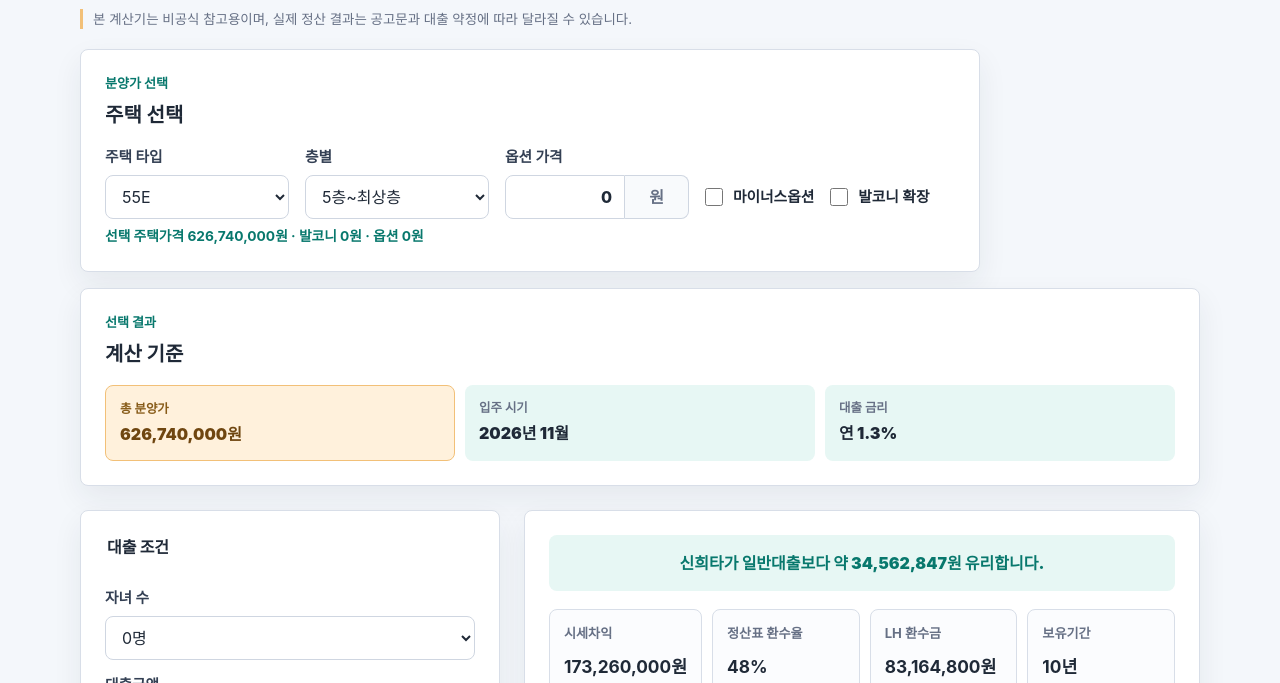
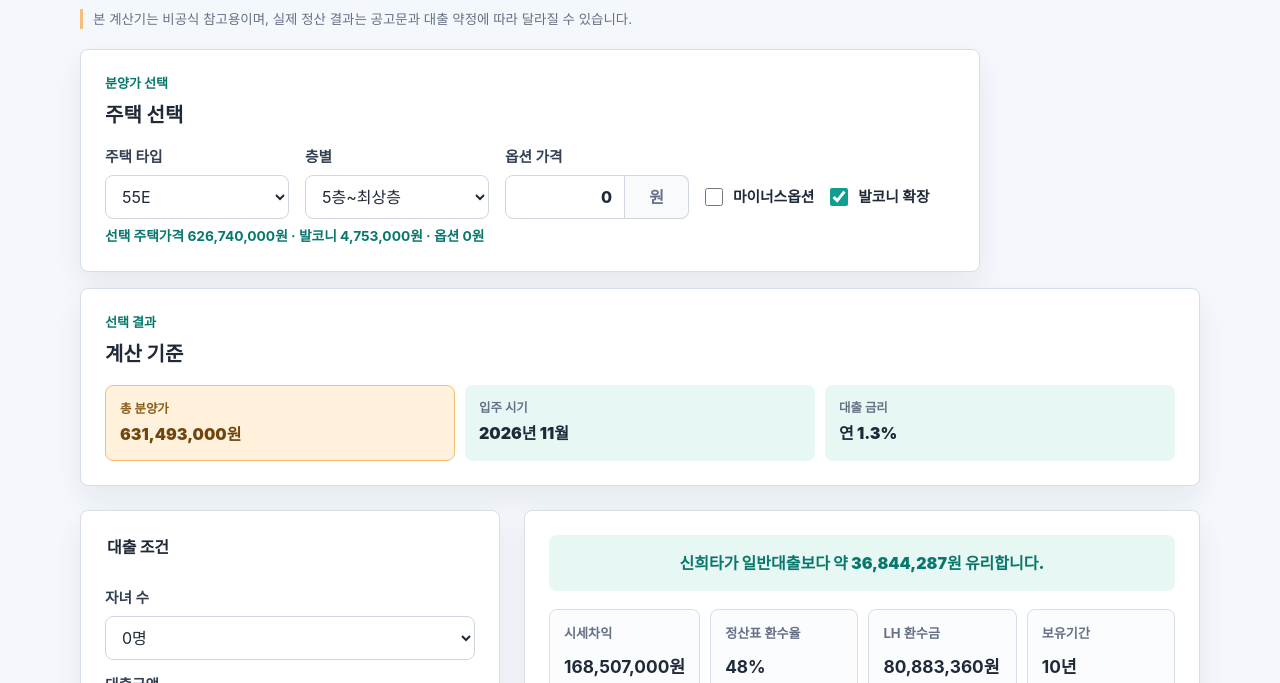
Before and after one commit to Amelcat/seongnam-geumto-a4-calculator, a plain HTML site: page index.html in a window 1280 px wide. Shown: the part 117-800 px from the top of the page. Drawn offline with Linux system fonts and the light colour scheme.

Commit message:
Adjust balcony pricing for minus option

```diff
--- a/index.html
+++ b/index.html
@@ -61,12 +61,12 @@
             <span>마이너스옵션</span>
           </label>
           <label class="checkbox-control" for="balconyExpansion">
-            <input id="balconyExpansion" name="balconyExpansion" type="checkbox">
+            <input id="balconyExpansion" name="balconyExpansion" type="checkbox" checked>
             <span>발코니 확장</span>
           </label>
         </div>
       </div>
-      <p class="hint" id="purchasePriceHint">선택 주택가격 626,740,000원 · 발코니 0원 · 옵션 0원</p>
+      <p class="hint" id="purchasePriceHint">선택 주택가격 626,740,000원 · 발코니 4,753,000원 · 옵션 0원</p>
     </section>
 
     <section class="summary-panel" aria-labelledby="conditions-title">
@@ -80,7 +80,7 @@
       <dl class="fixed-grid" aria-label="계산 기준">
         <div class="purchase-price-summary">
           <dt>총 분양가</dt>
-          <dd id="purchasePriceDisplay">626,740,000원</dd>
+          <dd id="purchasePriceDisplay">631,493,000원</dd>
         </div>
         <div>
           <dt>입주 시기</dt>
@@ -110,7 +110,7 @@
             <input id="loanAmount" name="loanAmount" type="text" inputmode="numeric" value="400,000,000" autocomplete="off">
             <span>원</span>
           </div>
-          <p class="hint" id="ltvHint">LTV 63.8%, 정산표 70% 구간 (발코니 포함, 옵션 가격 제외)</p>
+          <p class="hint" id="ltvHint">LTV 63.3%, 정산표 70% 구간 (발코니 포함, 옵션 가격 제외)</p>
 
           <div class="segmented" aria-label="LTV 빠른 선택">
             <button type="button" data-ltv="70">70%</button>
--- a/script.js
+++ b/script.js
@@ -9,6 +9,14 @@ const BALCONY_PRICES = {
   "55D": 5752000,
   "55E": 4753000,
   "55F": 6783000,
+};
+const MINUS_OPTION_BALCONY_PRICES = {
+  "55A": 5550000,
+  "55B": 5128000,
+  "55C": 3721000,
+  "55D": 4890000,
+  "55E": 4040000,
+  "55F": 5766000,
 };
 const HOUSING_PRICES = {
   "55A": {
@@ -264,7 +272,12 @@ function getBasePurchasePrice() {
 }
 
 function getBalconyPrice() {
-  return balconyExpansionInput.checked ? BALCONY_PRICES[housingTypeInput.value] : 0;
+  if (!balconyExpansionInput.checked) return 0;
+
+  const prices = optionTypeInput.checked
+    ? MINUS_OPTION_BALCONY_PRICES
+    : BALCONY_PRICES;
+  return prices[housingTypeInput.value];
 }
 
 function getLtvPurchasePrice() {
```
